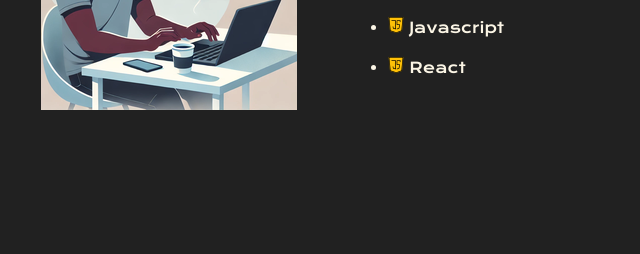
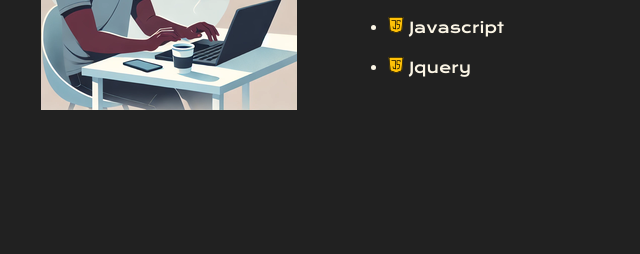
Before and after one commit to renan-wplusr/portf-lio-prototp, a plain HTML site: page about.html in a window 1280 px wide. Shown: the part 410-664 px from the top of the page, 640-1280 px from the left. Drawn offline with nearby package versions, Linux system fonts and the light colour scheme.

Commit message:
Update about.html

```diff
--- a/about.html
+++ b/about.html
@@ -59,7 +59,7 @@
                     </li class="sobreMim__img__listas__lista__1">
                     <li>
                         <img class="img__hab" src="./assets/java-script.png" alt="">
-                        React
+                        Jquery
                     </li>
                 </ul>
             </div>
```
